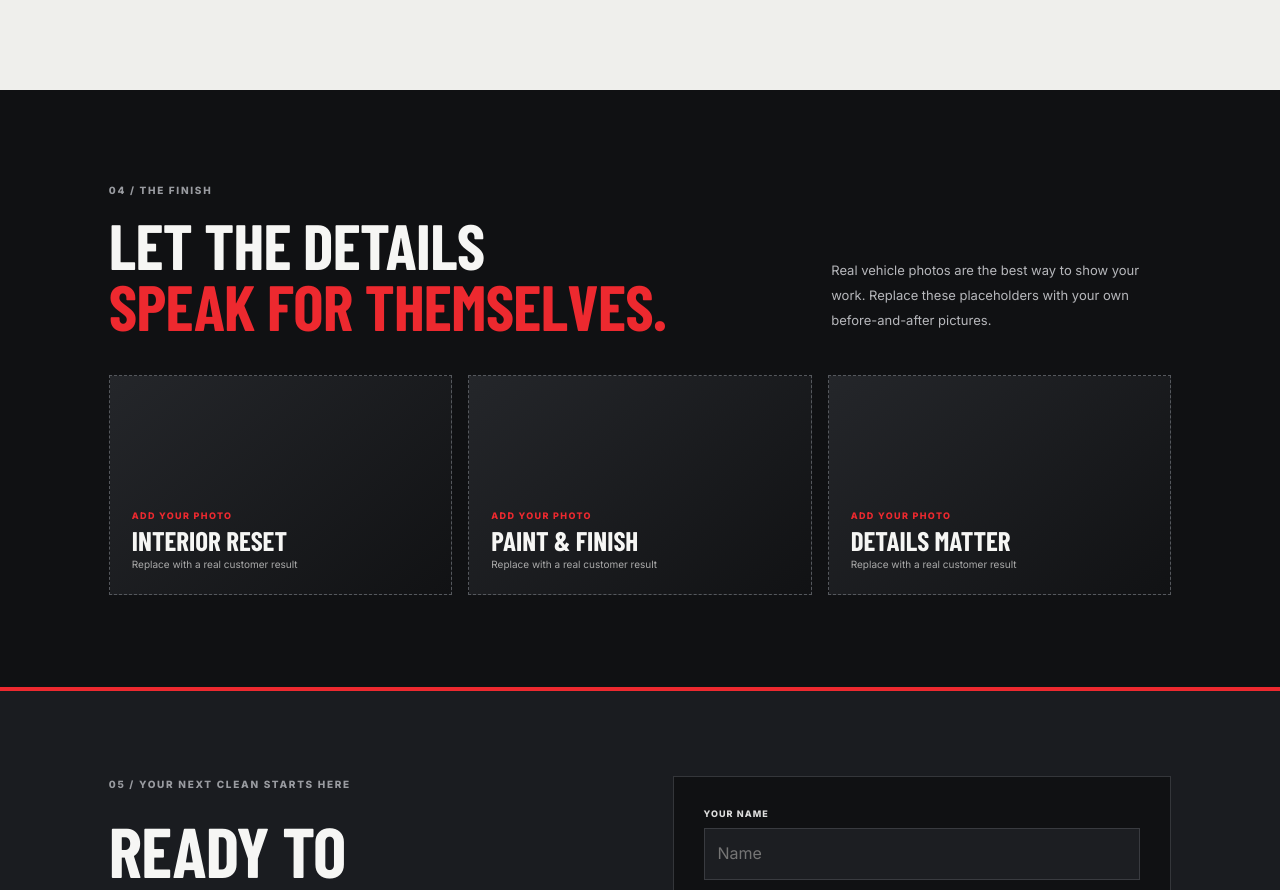
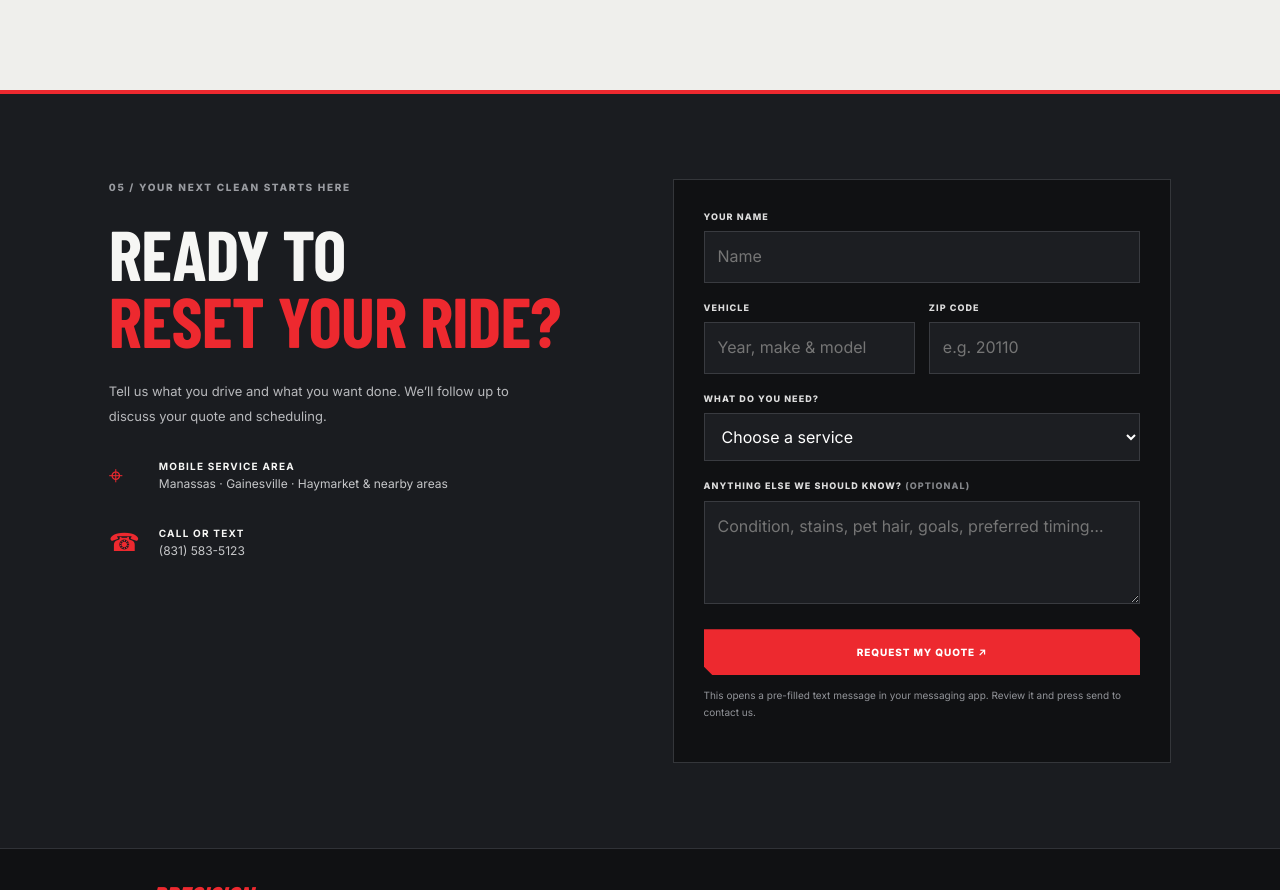
Before and after one commit to landonlifts024/Precision-Pit-Stop-Detailing-LLC, a plain HTML site: page index.html in a window 1280 px wide. Shown: the part 3346-4236 px from the top of the page. Drawn offline with nearby package versions, Linux system fonts and the light colour scheme; a web font is replaced by a local one.

Commit message:
Update index.html

```diff
--- a/index.html
+++ b/index.html
@@ -39,7 +39,6 @@
 <section class="statement"><div class="statement-inner"><p class="eyebrow"><span class="slash"></span>THE PRECISION STANDARD</p><h2>THE LITTLE THINGS<br>MAKE THE <span class="red">BIG DIFFERENCE.</span></h2><p>We’re here for the finish you notice when the sun hits the paint, the clean touch points you feel every day, and the pride of a car that’s been properly cared for.</p><a class="button primary" href="#quote">LET'S TALK ABOUT YOUR CAR ↗</a></div></section>
 <section class="wrap light" id="process"><div class="section-heading"><div><div class="label">03 / EASY FROM START TO FINISH</div><h2>THREE STEPS.<br><span class="red">ZERO HASSLE.</span></h2></div><p>Mobile service means you can get your vehicle cleaned without spending your day waiting at a shop.</p></div>
 <div class="steps"><article><span class="stepnum">01</span><div class="stepicon">↗</div><h3>TELL US ABOUT IT</h3><p>Send your vehicle, service needs, and a few details. Photos help us understand its condition.</p></article><article><span class="stepnum">02</span><div class="stepicon">⌁</div><h3>GET YOUR QUOTE</h3><p>We’ll discuss the service and confirm the price and availability before you book.</p></article><article><span class="stepnum">03</span><div class="stepicon">✓</div><h3>ENJOY THE RESET</h3><p>We come to your location in our service area and focus on the details that matter.</p></article></div></section>
-<section class="wrap" id="results"><div class="section-heading"><div><div class="label">04 / THE FINISH</div><h2>LET THE DETAILS<br><span class="red">SPEAK FOR THEMSELVES.</span></h2></div><p>Real vehicle photos are the best way to show your work. Replace these placeholders with your own before-and-after pictures.</p></div><div class="gallery"><div class="placeholder"><span>ADD YOUR PHOTO</span><strong>INTERIOR RESET</strong><small>Replace with a real customer result</small></div><div class="placeholder"><span>ADD YOUR PHOTO</span><strong>PAINT & FINISH</strong><small>Replace with a real customer result</small></div><div class="placeholder"><span>ADD YOUR PHOTO</span><strong>DETAILS MATTER</strong><small>Replace with a real customer result</small></div></div></section>
 <section class="quote" id="quote"><div class="quote-inner"><div class="quote-copy"><div class="label">05 / YOUR NEXT CLEAN STARTS HERE</div><h2>READY TO<br><span class="red">RESET YOUR RIDE?</span></h2><p>Tell us what you drive and what you want done. We’ll follow up to discuss your quote and scheduling.</p><div class="contact"><span class="contact-icon">⌖</span><div><strong>MOBILE SERVICE AREA</strong><span>Manassas · Gainesville · Haymarket & nearby areas</span></div></div><div class="contact"><span class="contact-icon">☎</span><div><strong>CALL OR TEXT</strong><a href="tel:+18315835123">(831) 583-5123</a></div></div></div>
 <form class="form" id="quoteForm"><label for="name">YOUR NAME</label><input id="name" name="name" autocomplete="name" placeholder="Name" required><div class="form-row"><div><label for="vehicle">VEHICLE</label><input id="vehicle" name="vehicle" placeholder="Year, make & model" required></div><div><label for="zip">ZIP CODE</label><input id="zip" name="zip" inputmode="numeric" placeholder="e.g. 20110" required></div></div><label for="service">WHAT DO YOU NEED?</label><select id="service" name="service" required><option value="">Choose a service</option><option>Interior & Exterior Detail</option><option>Interior Detail</option><option>Exterior Detail</option><option>Carpet & Upholstery Cleaning</option><option>Headlight Restoration</option><option>Not sure — help me choose</option></select><label for="details">ANYTHING ELSE WE SHOULD KNOW? <span class="optional">(OPTIONAL)</span></label><textarea id="details" name="details" rows="3" placeholder="Condition, stains, pet hair, goals, preferred timing…"></textarea><button class="button primary" type="submit" style="width:100%">REQUEST MY QUOTE ↗</button><p class="form-note">This opens a pre-filled text message in your messaging app. Review it and press send to contact us.</p><p class="form-error" id="formError" aria-live="polite"></p></form></div></section>
 </main>
```
